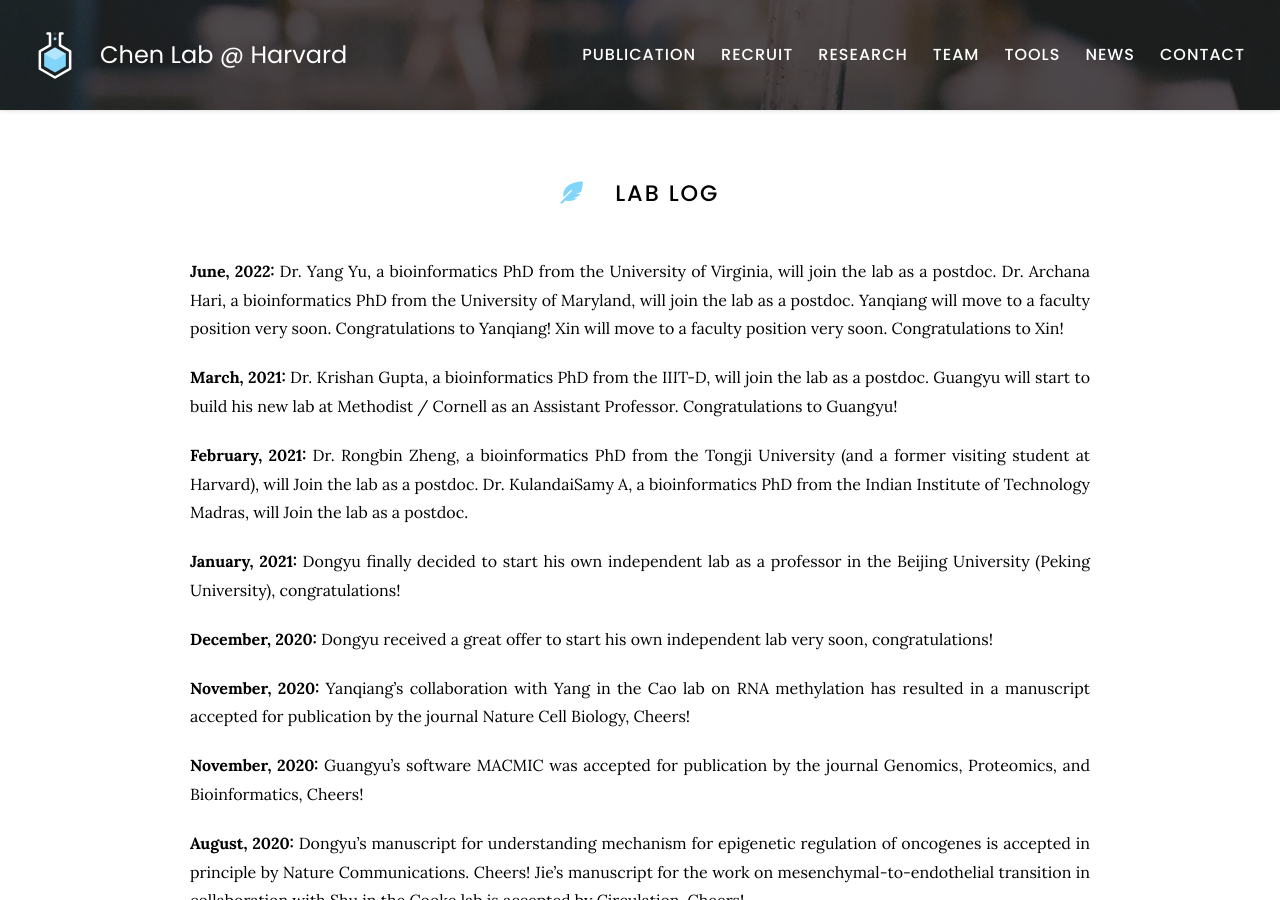
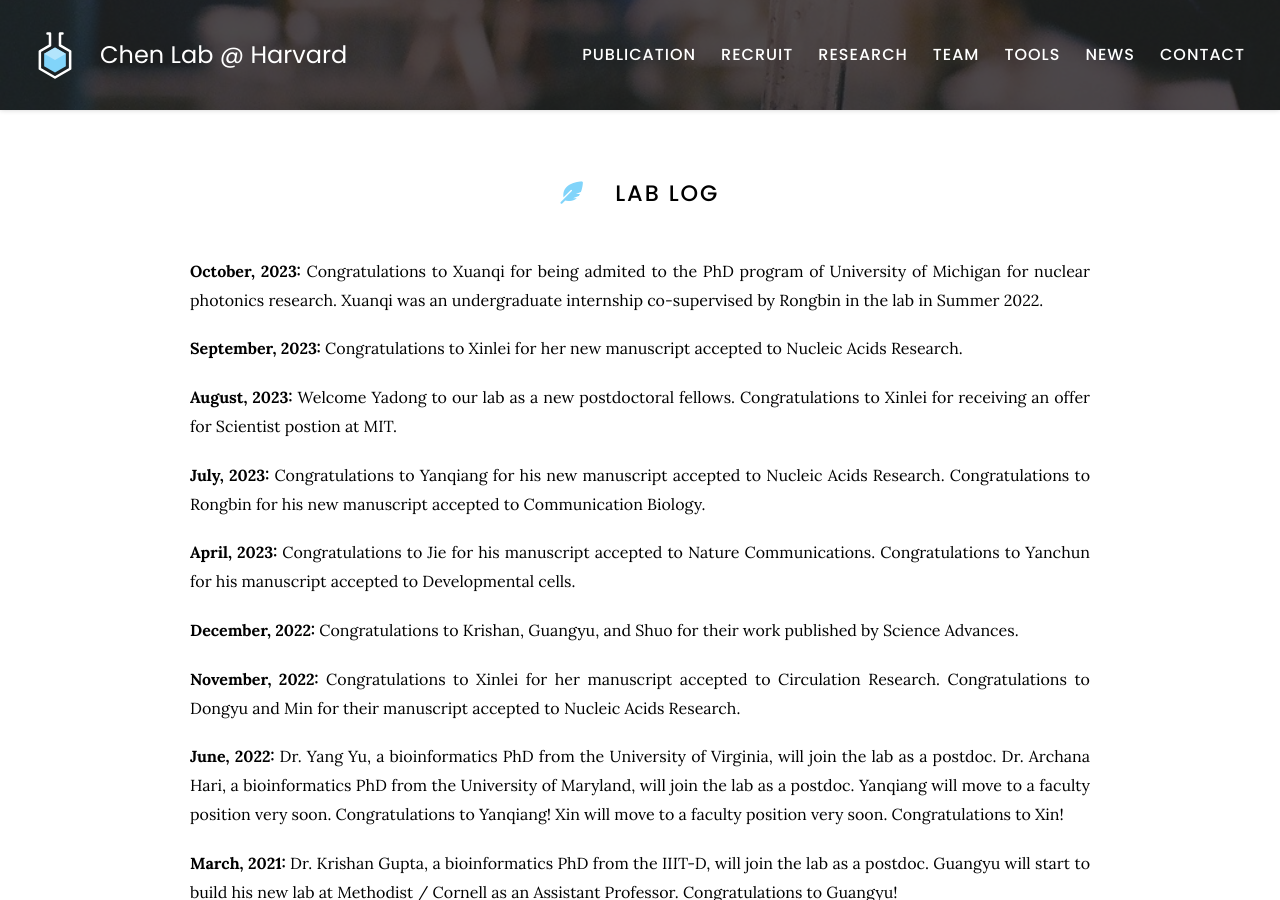
Before and after one commit to kaifuchenlab/kaifuchenlab.github.io, a Jekyll site: the page built from 7.news/index.md, in a window 1280 px wide and 900 px high. Built offline with Jekyll 4.4.1, drawn with Linux system fonts in a browser that asks for light colours.

Commit message:
Update index.md

```diff
--- a/7.news/index.md
+++ b/7.news/index.md
@@ -6,6 +6,33 @@ nav:
 ---
 
 # <i class="fas fa-feather-alt"></i> Lab log
+
+
+**October, 2023:**
+Congratulations to Xuanqi for being admited to the PhD program of University of Michigan for nuclear photonics research. Xuanqi was an undergraduate internship co-supervised by Rongbin in the lab in Summer 2022.
+
+**September, 2023:**
+Congratulations to Xinlei for her new manuscript accepted to Nucleic Acids Research.
+
+**August, 2023:**
+Welcome Yadong to our lab as a new postdoctoral fellows.
+Congratulations to Xinlei for receiving an offer for Scientist postion at MIT.
+
+**July, 2023:**
+Congratulations to Yanqiang for his new manuscript accepted to Nucleic Acids Research.
+Congratulations to Rongbin for his new manuscript accepted to Communication Biology.
+
+**April, 2023:**
+Congratulations to Jie for his manuscript accepted to Nature Communications.
+Congratulations to Yanchun for his manuscript accepted to Developmental cells.
+
+**December, 2022:**
+Congratulations to Krishan, Guangyu, and Shuo for their work published by Science Advances.
+
+**November, 2022:**
+Congratulations to Xinlei for her manuscript accepted to Circulation Research.
+Congratulations to Dongyu and Min for their manuscript accepted to Nucleic Acids Research.
+
 **June, 2022:**
 Dr. Yang Yu, a bioinformatics PhD from the University of Virginia, will join the lab as a postdoc.
 Dr. Archana Hari, a bioinformatics PhD from the University of Maryland, will join the lab as a postdoc.
```
